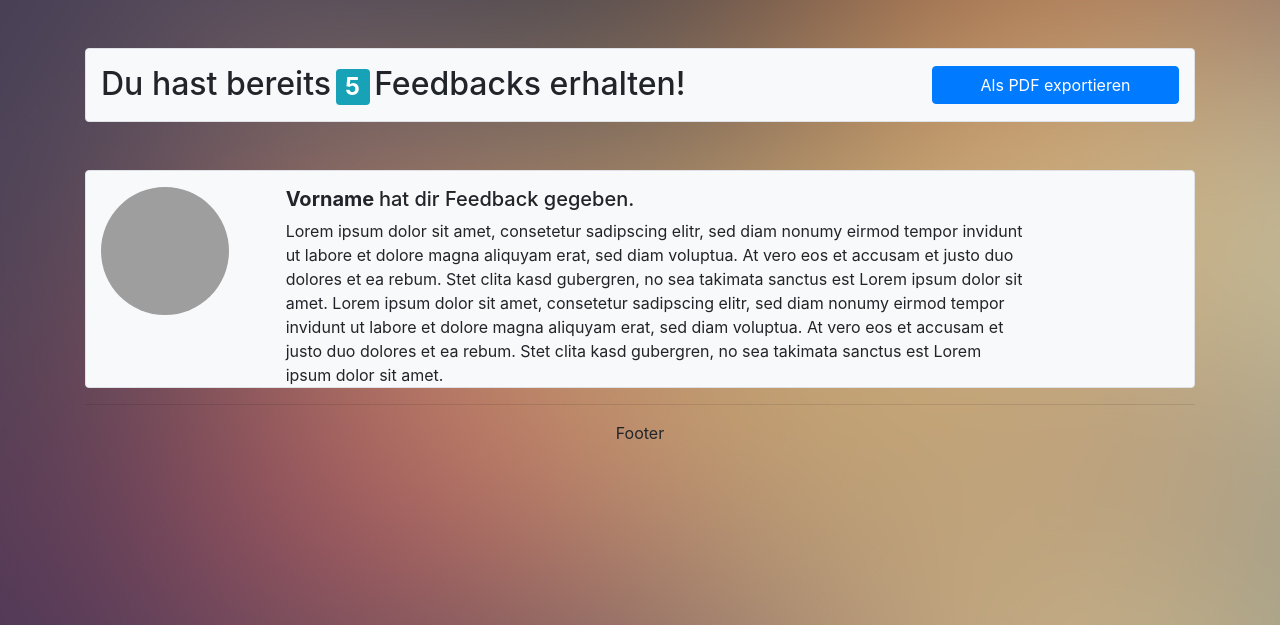
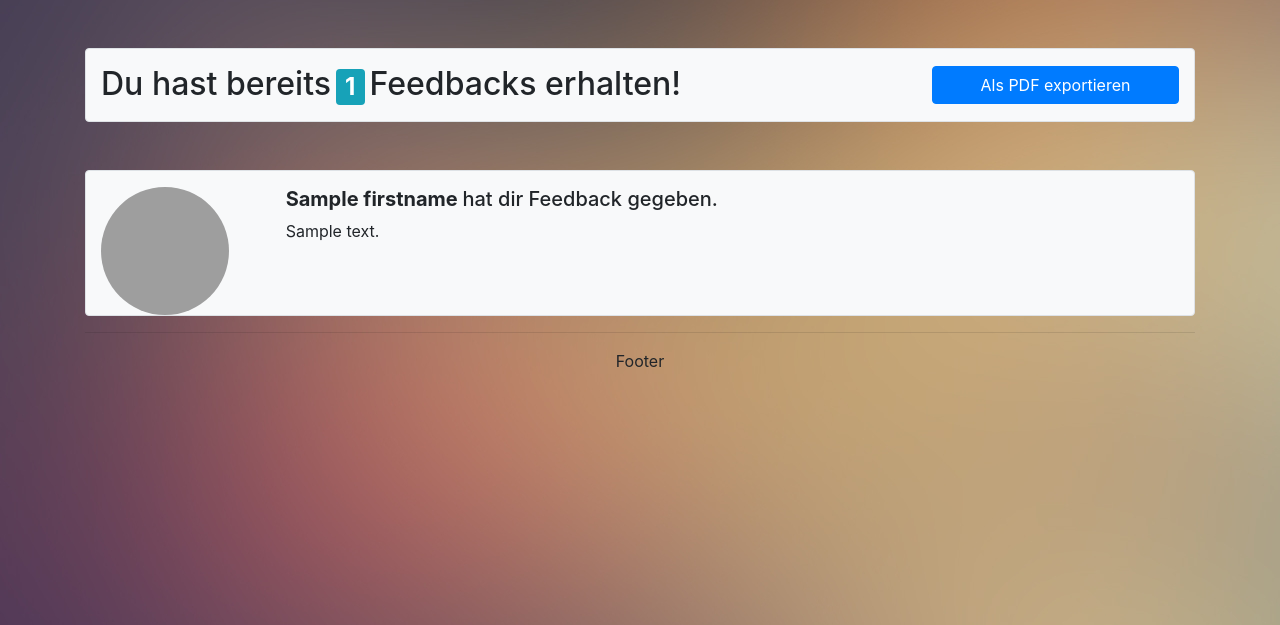
Before and after one commit to fkressmann/feedi-io, a Flask app: template src/templates/received_feedback.html in a window 1280 px wide. Shown: the part 90-715 px from the top of the page. Run offline with Flask 2, Linux system fonts and the light colour scheme; the template is opened without the code that fills it: most values are stand-ins (such as "Sample title", 1, 10 or a date in 2020); parts of the project's set-up code (start-up, migrations or seed data) failed here and were passed over; some libraries are stand-ins or nearby versions; grey boxes are pictures that could not be loaded.

Commit message:
wire in received feedback page

```diff
--- a/src/routes/feedback.py
+++ b/src/routes/feedback.py
@@ -12,7 +12,8 @@ feedback_bp = Blueprint('feedback', __name__)
 @feedback_bp.route('/feedback-received')
 @login_required
 def received():
-    pass
+    feedback = current_user.received_feedback
+    return render_template("received_feedback.html", feedback=feedback)
 
 
 @feedback_bp.route('/feedback-given')
@@ -34,7 +35,7 @@ def send():
         flash("Don't break it, dieser User gehört nicht zu deinem Room!", FLASH_DANGER)
         return redirect(url_for('room.overview'))
 
-    return render_template("give_feedback.html", receiver=maybe_receiver)
+    return render_template("send_feedback.html", receiver=maybe_receiver)
 
 
 @feedback_bp.route('/save-feedback', methods=['POST'])
--- a/src/routes/room.py
+++ b/src/routes/room.py
@@ -23,7 +23,6 @@ def create():
     if request.method == 'GET':
         return render_template("create_room.html")
     else:
-        print(request.form)
         room_name = request.form.get('room_name')
         pri_color = request.form.get('primary_color')
         sec_color = request.form.get('secondary_color')
--- a/src/templates/base.html
+++ b/src/templates/base.html
@@ -29,16 +29,16 @@
         <div class="collapse navbar-collapse" id="navbarNav">
             <ul class="navbar-nav mr-auto">
                 <li class="nav-item active">
-                    <a class="nav-link" href="{{url_for('room.overview')}}">Raumübersicht</a>
+                    <a class="nav-link" href="{{ url_for('room.overview') }}">Raumübersicht</a>
                 </li>
                 <li class="nav-item active">
-                    <a class="nav-link" href="{{url_for('profile.view')}}">Profileinstellungen</a>
+                    <a class="nav-link" href="{{ url_for('profile.view') }}">Profileinstellungen</a>
                 </li>
                 <li class="nav-item">
-                    <a class="nav-link" href="feedback_received">Erhaltenes Feedback</a>
+                    <a class="nav-link" href="{{ url_for('feedback.received') }}">Erhaltenes Feedback</a>
                 </li>
                 <li class="nav-item">
-                    <a class="nav-link" href="feedback_sent">Gegebenes Feedback</a>
+                    <a class="nav-link" href="{{ url_for('feedback.given') }}">Gegebenes Feedback</a>
                 </li>
             </ul>
         </div>
--- a/src/templates/received_feedback.html
+++ b/src/templates/received_feedback.html
@@ -8,7 +8,7 @@
         <div class="row justify-content-start bg-light border rounded">
             <div class="col-lg-9 mb-3 mt-3">
                 <h2 class="d-inline">Du hast bereits</h2>
-            <h2 class="d-inline"><span class="badge badge-info">5</span></h2>
+                <h2 class="d-inline"><span class="badge badge-info">{{ feedback|length }}</span></h2>
                 <h2 class="d-inline">Feedbacks erhalten!</h2>
             </div>
             <div class="col-lg-3 m-auto">
@@ -18,6 +18,7 @@
 
         <div class="row mt-5"></div>
 
+        {% for f in feedback %}
             <div class="row pt-3 justify-content-start bg-light border rounded">
                 <div class="col-lg-2">
                     <img src="../static/img/profil_test.jpg" class="profil-image">
@@ -25,19 +26,14 @@
                 <div class="col-lg-10">
                     <div class="row">
                         <div class="col-lg-12 col-sm-12">
-                    <h5><strong>Vorname </strong> hat dir Feedback gegeben.</h5>
+                            <h5><strong>{{ f.giver.firstname if not f.anonymous else 'Anonym' }} </strong> hat dir Feedback gegeben.</h5>
                         </div>
                         <div class="col-lg-10 col-sm-12">
-                    <span>Lorem ipsum dolor sit amet, consetetur sadipscing elitr, sed diam nonumy eirmod tempor
-                        invidunt ut labore et dolore magna aliquyam erat, sed diam voluptua. At vero eos et accusam et
-                        justo duo dolores et ea rebum. Stet clita kasd gubergren, no sea takimata sanctus est Lorem
-                        ipsum dolor sit amet. Lorem ipsum dolor sit amet, consetetur sadipscing elitr, sed diam nonumy
-                        eirmod tempor invidunt ut labore et dolore magna aliquyam erat, sed diam voluptua. At vero eos
-                        et accusam et justo duo dolores et ea rebum. Stet clita kasd gubergren, no sea takimata sanctus
-                        est Lorem ipsum dolor sit amet.</span>
+                    <span>{{ f.text|e }}</span>
                         </div>
                     </div>
                 </div>
             </div>
+        {% endfor %}
     </div>
 {% endblock %}
```
Also changed, not shown: src/templates/send_feedback.html (renamed from src/templates/give_feedback.html). Lines whose indentation alone changed are shown as unchanged.
